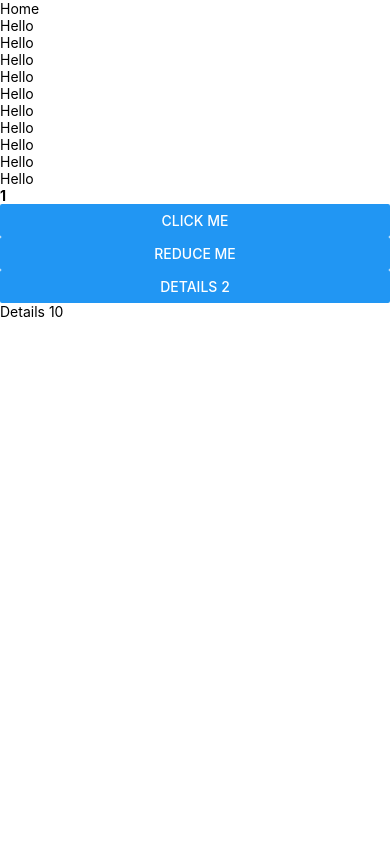
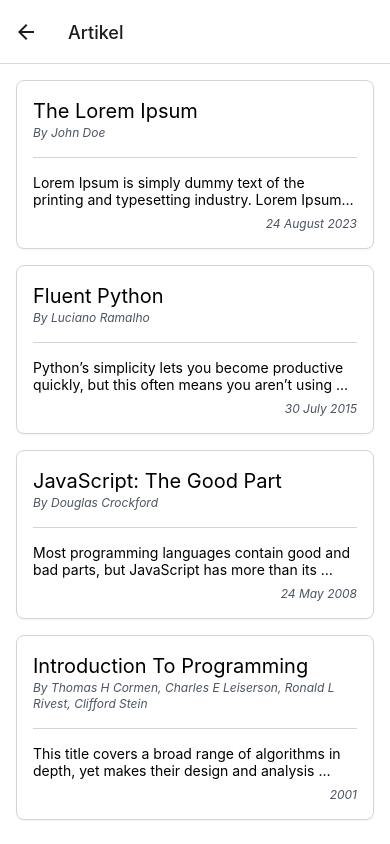
Before and after one commit to helloferdie/hellorn, a React Native app: screen /article in a window 390 px wide. Built offline with nearby package versions, Linux system fonts and the light colour scheme.

Commit message:
Divider & SVG components

```diff
--- a/components/button.tsx
+++ b/components/button.tsx
@@ -9,7 +9,7 @@
 export function Button({ label, variant, ...props }: ButtonProps) {
   return (
     <Pressable
-      className={`py-2 px-6 mb-2 ${styles.button[variant]}`}
+      className={`py-2 px-6 mb-2 rounded-lg ${styles.button[variant]}`}
       {...props}
     >
       <Text
--- /dev/null
+++ b/components/divider.tsx
@@ -0,0 +1,25 @@
+import { View as RNView } from "react-native";
+
+interface DividerProps {
+  borderColor?: string;
+  children?: React.ReactNode;
+}
+
+export default function Divider(props: DividerProps) {
+  return (
+    <RNView className="py-4">
+      <RNView className="flex items-center">
+        <RNView
+          className={`w-full border-t ${
+            props.borderColor ? props.borderColor : "border-gray-300"
+          }`}
+        />
+      </RNView>
+      {props.children && (
+        <RNView className="relative -top-3 -mb-3 flex items-center justify-center">
+          <RNView className="bg-white px-2">{props.children}</RNView>
+        </RNView>
+      )}
+    </RNView>
+  );
+}
--- /dev/null
+++ b/components/svg.tsx
@@ -0,0 +1,24 @@
+import Svg, { Path } from "react-native-svg";
+
+interface SVGProps {
+  textColor?: string;
+}
+
+export function SVGPlus(props: SVGProps) {
+  return (
+    <Svg
+      className={`h-5 w-5 ${
+        props.textColor ? props.textColor : "text-gray-500"
+      }`}
+      fill="none"
+      viewBox="0 0 20 20"
+    >
+      <Path
+        fill="#6B7280"
+        fillRule="evenodd"
+        d="M10 3a1 1 0 011 1v5h5a1 1 0 110 2h-5v5a1 1 0 11-2 0v-5H4a1 1 0 110-2h5V4a1 1 0 011-1z"
+        clipRule="evenodd"
+      />
+    </Svg>
+  );
+}
--- a/components/view.tsx
+++ b/components/view.tsx
@@ -5,6 +5,7 @@
   style?: string;
   fullwidth?: boolean;
   padded?: boolean;
+  shrink?: boolean;
   children: React.ReactNode;
 }
 
@@ -12,6 +13,7 @@
   const cls: string[] = [];
   props.fullwidth ? cls.push("w-full") : null;
   props.padded ? cls.push(styles.view.padded) : null;
+  props.shrink ? cls.push(styles.view.shrink) : null;
   props.style ? cls.push(props.style.trim()) : null;
   return cls.join(" ").trim();
 }
--- a/navigation/navigation.tsx
+++ b/navigation/navigation.tsx
@@ -1,11 +1,13 @@
-import {NavigationContainer} from "@react-navigation/native";
-import {createNativeStackNavigator} from "@react-navigation/native-stack";
+import { NavigationContainer } from "@react-navigation/native";
+import { createNativeStackNavigator } from "@react-navigation/native-stack";
 import HomeScreen from "../screens/home";
 import DetailsScreen from "../screens/details";
+import ArticleScreen from "../screens/article";
 
 export type RootStackParamList = {
   home: undefined;
-  details: {itemId: number};
+  details: { itemId: number };
+  article: undefined;
 };
 
 const Stack = createNativeStackNavigator<RootStackParamList>();
@@ -16,12 +18,17 @@
       <Stack.Screen
         name="home"
         component={HomeScreen}
-        options={{title: "Beranda", headerShown: false}}
+        options={{ title: "Beranda", headerShown: false }}
       />
       <Stack.Screen
         name="details"
         component={DetailsScreen}
-        options={{title: "Details", animation: "slide_from_right"}}
+        options={{ title: "Details", animation: "slide_from_right" }}
+      />
+      <Stack.Screen
+        name="article"
+        component={ArticleScreen}
+        options={{ title: "Artikel", headerShown: true }}
       />
     </Stack.Navigator>
   );
--- a/package.json
+++ b/package.json
@@ -16,7 +16,8 @@
     "react": "18.2.0",
     "react-native": "0.72.4",
     "react-native-safe-area-context": "^4.7.1",
-    "react-native-screens": "^3.24.0"
+    "react-native-screens": "^3.24.0",
+    "react-native-svg": "^13.13.0"
   },
   "devDependencies": {
     "@babel/core": "^7.20.0",
--- /dev/null
+++ b/screens/article.tsx
@@ -0,0 +1,67 @@
+import { NativeStackScreenProps } from "@react-navigation/native-stack";
+import { LayoutDefault } from "../components/layout";
+import { RootStackParamList } from "../navigation/navigation";
+import { Text } from "react-native";
+import { ScrollView, View } from "../components/view";
+import Divider from "../components/divider";
+
+const articles = [
+  {
+    date: "24 August 2023",
+    title: "The Lorem Ipsum",
+    author: "John Doe",
+    content:
+      "Lorem Ipsum is simply dummy text of the printing and typesetting industry. Lorem Ipsum has been the industry's standard dummy text ever since the 1500s",
+  },
+  {
+    date: "30 July 2015",
+    title: "Fluent Python",
+    author: "Luciano Ramalho",
+    content:
+      "Python’s simplicity lets you become productive quickly, but this often means you aren’t using everything it has to offer. With this hands-on guide, you’ll learn how to write effective, idiomatic Python code by leveraging its best—and possibly most neglected—features. Author Luciano Ramalho takes you through Python’s core language features and libraries, and shows you how to make your code shorter, faster, and more readable at the same time.",
+  },
+  {
+    date: "24 May 2008",
+    title: "JavaScript: The Good Part",
+    author: "Douglas Crockford",
+    content:
+      "Most programming languages contain good and bad parts, but JavaScript has more than its share of the bad, having been developed and released in a hurry before it could be refined. This authoritative book scrapes away these bad features to reveal a subset of JavaScript that's more reliable, readable, and maintainable than the language as a whole—a subset you can use to create truly extensible and efficient code.",
+  },
+  {
+    date: "2001",
+    title: "Introduction To Programming",
+    author:
+      "Thomas H Cormen, Charles E Leiserson, Ronald L Rivest, Clifford Stein",
+    content:
+      "This title covers a broad range of algorithms in depth, yet makes their design and analysis accessible to all levels of readers. Each chapter is relatively self-contained and can be used as a unit of study. The algorithms are described in English and in a pseudocode designed to be readable by anyone who has done a little programming. The explanations have been kept elementary without sacrificing depth of coverage or mathematical rigor.",
+  },
+];
+
+type ArticleScreenProps = NativeStackScreenProps<RootStackParamList, "article">;
+
+export default function ArticleScreen(props: ArticleScreenProps) {
+  return (
+    <LayoutDefault>
+      <ScrollView>
+        {articles.map((article, i) => (
+          <View
+            key={i}
+            style="border border-gray-300 bg-white shadow-sm rounded-lg"
+            padded
+            shrink
+          >
+            <Text className="text-xl">{article.title}</Text>
+            <Text className="text-xs italic text-gray-600">
+              By {article.author}
+            </Text>
+            <Divider />
+            <Text numberOfLines={2}>{article.content}</Text>
+            <Text className="pt-2 text-xs italic text-right text-gray-600">
+              {article.date}
+            </Text>
+          </View>
+        ))}
+      </ScrollView>
+    </LayoutDefault>
+  );
+}
--- a/screens/home.tsx
+++ b/screens/home.tsx
@@ -46,6 +46,13 @@
       >
         <Text>Details 10</Text>
       </Pressable>
+
+      <Button
+        title="Article"
+        onPress={() => {
+          props.navigation.navigate("article");
+        }}
+      />
     </LayoutDefault>
   );
 }
--- a/styles/theme.ts
+++ b/styles/theme.ts
@@ -2,7 +2,8 @@
 
 const styles = {
   view: {
-    padded: "px-4 py-4",
+    padded: "p-4",
+    shrink: "mt-4 mx-4",
   },
   button: {
     primary: "border-transparent bg-primary-600",
```
Also changed, not shown: 2 other files (tests, documents, lock files or other folders).
